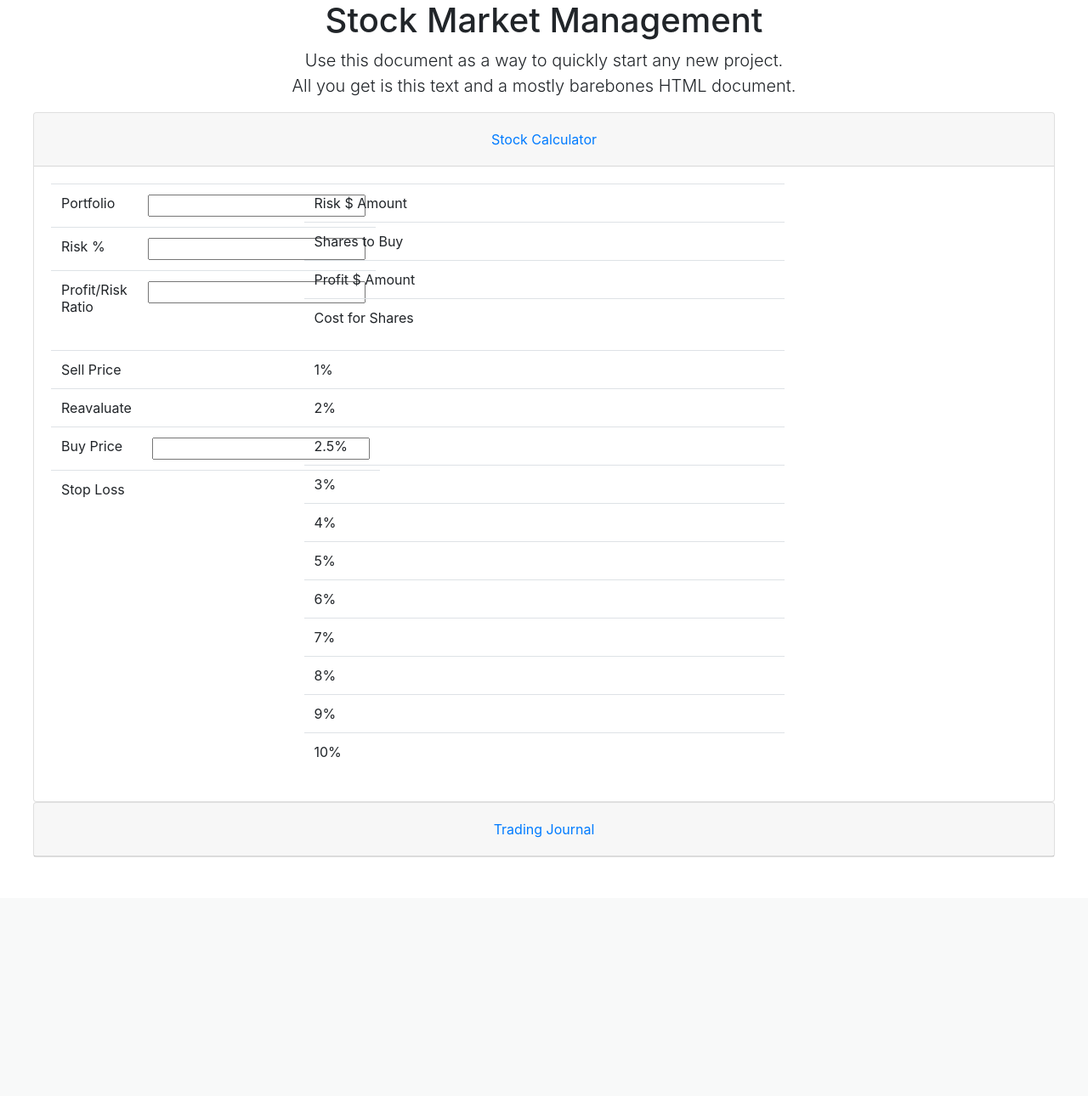
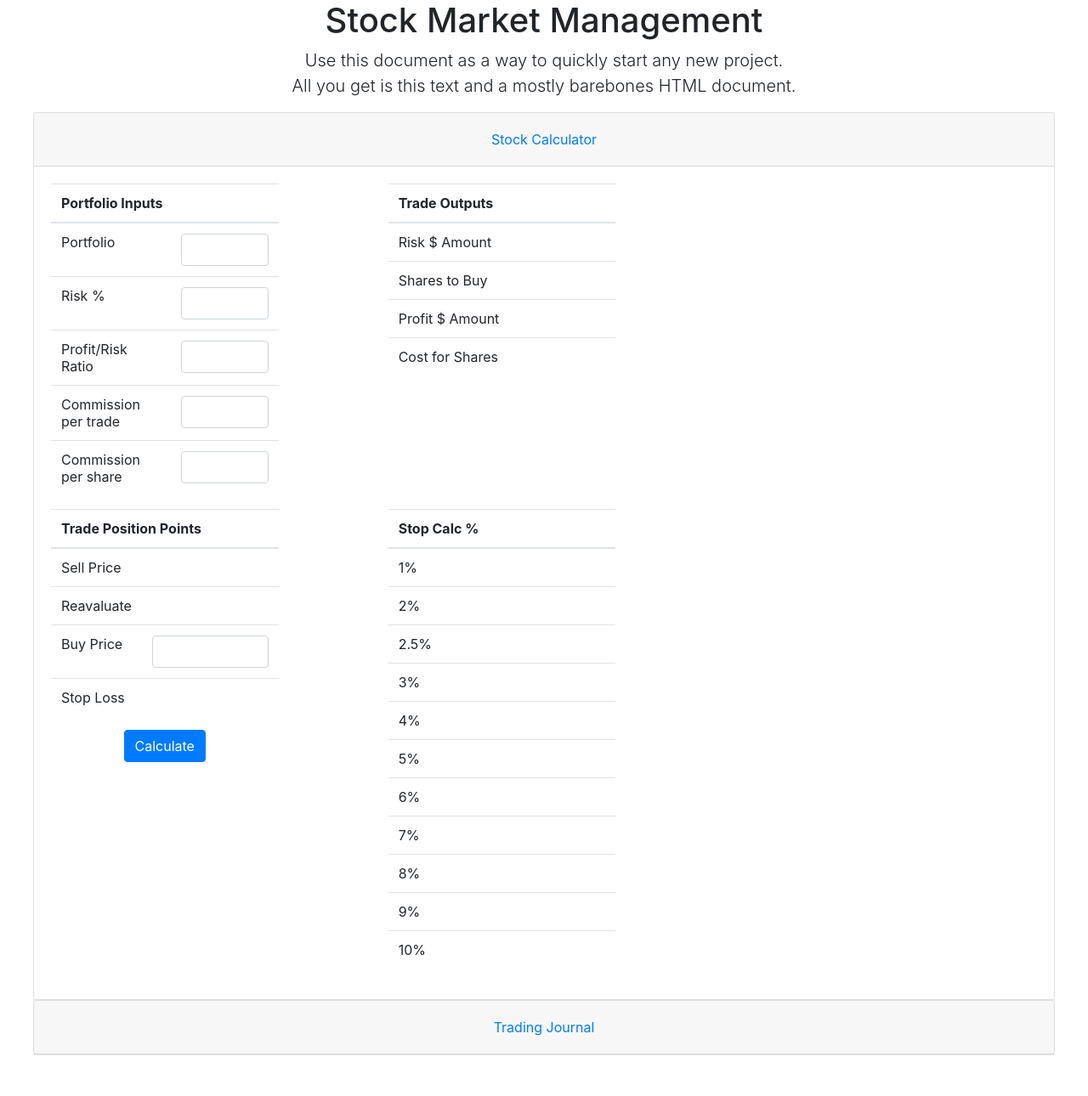
Before and after one commit to Duskamo/stock_market_workspace, a Flask app: page /management in a window 1280 px wide, after a click on "Stock Calculator". Shown: the part 128-1418 px from the top of the page at 85% size. Before the commit the page ends 1137 px from the top, so only its background shows below. Run offline with Flask 2, Linux system fonts and the light colour scheme; some libraries are stand-ins or nearby versions.

Commit message:
finished remainder of stock calculator

```diff
--- a/stock_market_gui/templates/management.html
+++ b/stock_market_gui/templates/management.html
@@ -70,24 +70,42 @@
 		<div class="row">
 			<div class="col-md-3">
 				<table class="table">
+					<thead>
+					    <tr>
+					      <th colspan="2">Portfolio Inputs</th>
+					    </tr>
+					</thead>
 					<tbody>
 						<tr>
 							<td>Portfolio</td>
-							<td><input type='text' class='text' id='portfolioAmt'></td>
+							<td><input type='text' class="form-control" id='portfolioAmt'></td>
 						</tr>
 						<tr>
 							<td>Risk %</td>
-							<td><input type='text' class='text' id='riskPercent'></td>
+							<td><input type='text' class="form-control" id='riskPercent'></td>
 						</tr>
 						<tr>
 							<td>Profit/Risk Ratio</td>
-							<td><input type='text' class='text' id='profitRiskRatio'></td>
+							<td><input type='text' class="form-control" id='profitRiskRatio'></td>
+						</tr>
+						<tr>
+							<td>Commission per trade</td>
+							<td><input type='text' class="form-control" id='commPerTrade'></td>
+						</tr>
+						<tr>
+							<td>Commission per share</td>
+							<td><input type='text' class="form-control" id='commPerShare'></td>
 						</tr>
 					</tbody>
 				</table>
 			</div>
-			<div class="col-md-6 col-md-offset-3">
+			<div class="col-md-3 offset-md-1">
 				<table class="table">
+					<thead>
+					    <tr>
+					      <th colspan="2">Trade Outputs</th>
+					    </tr>
+					</thead>
 					<tbody>
 						<tr>
 							<td>Risk $ Amount</td>
@@ -112,6 +130,11 @@
 		<div class="row">
 			<div class="col-md-3">
 				<table class="table">
+					<thead>
+					    <tr>
+					      <th colspan="2">Trade Position Points</th>
+					    </tr>
+					</thead>
 					<tbody>
 						<tr>
 							<td>Sell Price</td>
@@ -123,7 +146,7 @@
 						</tr>
 						<tr>
 							<td>Buy Price</td>
-							<td><input type='text' class='text' id='buyPrice'></td>
+							<td><input type='text' class="form-control" id='buyPrice'></td>
 						</tr>
 						<tr>
 							<td>Stop Loss</td>
@@ -131,9 +154,15 @@
 						</tr>
 					</tbody>
 				</table>
+				<button type="button" class="btn btn-primary" id="calcStockPrice">Calculate</button>
 			</div>
-			<div class="col-md-6 col-md-offset-3">
+			<div class="col-md-3 offset-md-1">
 				<table class="table">
+					<thead>
+					    <tr>
+					      <th colspan="2">Stop Calc %</th>
+					    </tr>
+					</thead>
 					<tbody>
 						<tr>
 							<td>1%</td>
@@ -149,7 +178,7 @@
 						</tr>
 						<tr>
 							<td>3%</td>
-							<td><span id=threePer'></span></td>
+							<td><span id='threePer'></span></td>
 						</tr>
 						<tr>
 							<td>4%</td>
@@ -177,7 +206,7 @@
 						</tr>
 						<tr>
 							<td>10%</td>
-							<td><span id='tenthPer'></span></td>
+							<td><span id='tenPer'></span></td>
 						</tr>
 					</tbody>
 				</table>
@@ -316,10 +345,6 @@
 <script src="https://stackpath.bootstrapcdn.com/bootstrap/4.4.1/js/bootstrap.min.js" integrity="sha384-wfSDF2E50Y2D1uUdj0O3uMBJnjuUD4Ih7YwaYd1iqfktj0Uod8GCExl3Og8ifwB6" crossorigin="anonymous"></script>
 <script src="https://cdn.jsdelivr.net/npm/popper.js@1.16.0/dist/umd/popper.min.js" integrity="sha384-Q6E9RHvbIyZFJoft+2mJbHaEWldlvI9IOYy5n3zV9zzTtmI3UksdQRVvoxMfooAo" crossorigin="anonymous"></script>
 <script type="text/javascript" src="https://cdn.datatables.net/v/dt/dt-1.10.20/datatables.min.js"></script>
-<script>
-$(document).ready(function() {
-    $('#example').DataTable();
-} );
-</script>
+<script src="../static/public/management.js"></script>
 </body>
 </html>
```
Also changed, not shown: stock_market_gui/static/public/management.js (added, +58 -0 lines).
